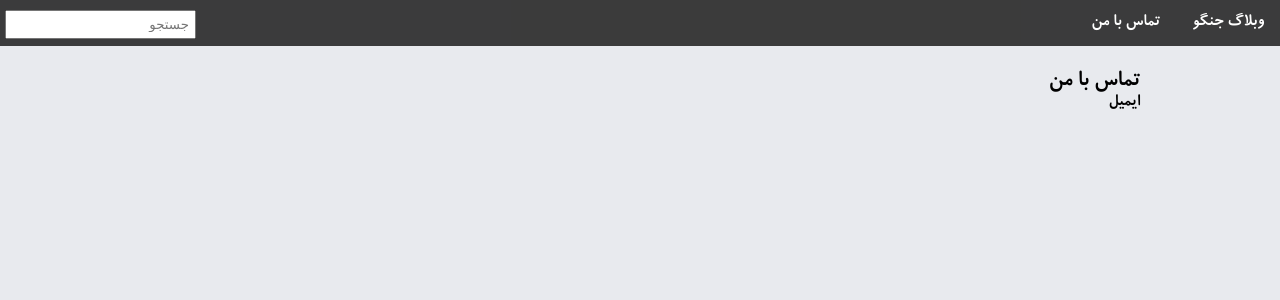
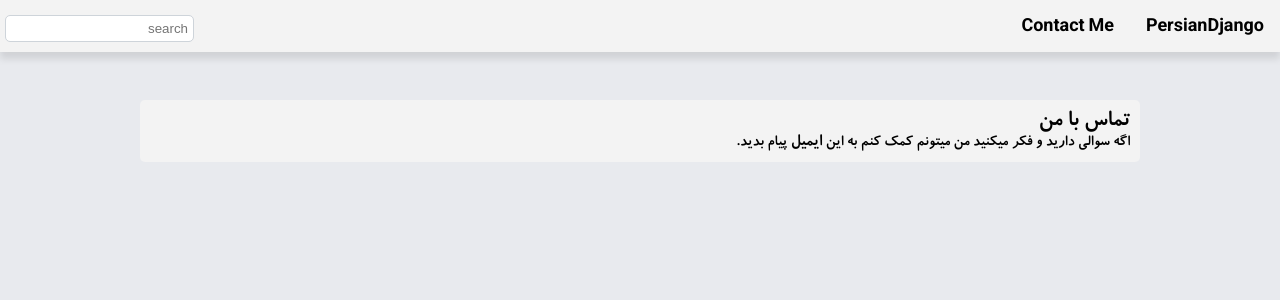
Before and after one commit to mjkahnamu2/DjangoBlog, a Django app: a page that uses templates/base.html in a window 1280 px wide. Shown: the top 300 px of the page. Run offline with Django 4.2, Linux system fonts and the light colour scheme.

Commit message:
add new css

```diff
--- a/blog/models.py
+++ b/blog/models.py
@@ -13,7 +13,7 @@ class Post(models.Model):
     title = models.CharField(max_length=200, unique=True)
     abstract = models.TextField(null=True)
     content = QuillField()
-    image = models.ImageField(upload_to='static/images')
+    image = models.ImageField(upload_to='static/images', blank=True)
     slug = models.SlugField(unique=True, allow_unicode=True)
     publish_date = models.DateTimeField()
     status = models.BooleanField(default=0)
--- a/static/css/style.css
+++ b/static/css/style.css
@@ -134,16 +134,17 @@ body{
 }
 .navbar{
     display: flex;
-    background-color: rgba(50,50,50, 0.95);
+    background-color: #F3F3F3;
     position: fixed;
     top: 0;
     width: 100%;
     display: block;
     transition: top 0.3s;
+    box-shadow: 0 7px 7px 0 rgba(0,0,0,0.1);
 }
 .navbar a{
     float: right;
-    color: #ffffff;
+    color: #000;
     text-align: left;
     padding: 14px 16px;
     text-decoration: none;
@@ -153,12 +154,21 @@ body{
 .navbar a:hover{
     color: #1A73E8;
 }
+.navbar .site-logo img{
+    height: calc( var(--header-height) - var(--su-2) * 2);
+}
 .search-input{
     padding: 5px;
     margin-top: 10px;
     position: absolute;
     right: auto;
     left: 5px;
+    -webkit-border-radius: 5px;
+    display: inline-block;
+    background-clip: padding-box;
+    border: 1px solid #ced4da;
+    height: auto;
+    margin-top: 15px;
 }
 hr{
     border-style: dashed;
--- a/templates/base.html
+++ b/templates/base.html
@@ -7,6 +7,8 @@
     <meta http-equiv="X-UA-Compatible" content="IE=edge">
     <meta name="viewport" content="width=device-width, initial-scale=1.0">
     <title>Django Blog</title>
+    <!-- fav-icon -->
+    <link rel="shortcut icon" type="image/png" href="{% static 'favicon.ico' %}"/>
     <!-- fonts -->
     <link rel="preconnect" href="https://fonts.googleapis.com">
     <link rel="preconnect" href="https://fonts.gstatic.com" crossorigin>
@@ -18,11 +20,11 @@
 <body class="content">
     <!-- navbar -->
     <div class="navbar">
-        <a href="{% url 'post_list' %}">وبلاگ جنگو</a>
-            <a href="{% url 'contact_me' %}">تماس با من</a>
-            <form action="{% url 'post_search' %}" method="get">
-                <input name='search' class="search-input" type="text" placeholder="جستجو">
-            </form>
+        <a href="{% url 'post_list' %}">PersianDjango</a>
+        <a href="{% url 'contact_me' %}">Contact Me</a>
+        <form action="{% url 'post_search' %}" method="get">
+            <input name='search' class="search-input" type="text" placeholder="search">
+        </form>
     </div>
     {% block content %}
     {% endblock %}
--- a/templates/blog/contact.html
+++ b/templates/blog/contact.html
@@ -3,10 +3,14 @@
 {% block content %}
     <style>
         .contact-section{
+            background-color: #F3F3F3;
+            max-width: 1000px;
             color: #000;
-            margin-top: 60px;
+            margin: auto;
+            margin-top: 100px;
             text-align: right;
             padding: 10px;
+            -webkit-border-radius: 5px;
         }
         .contact-section a{
             font-weight: bold;
@@ -17,15 +21,11 @@
             font-weight: bolder;
             color: 1A73E8;
         }
-        .contact-me{
-            max-width: 1000px;
-            margin: auto;
-        }
     </style>
     <section class="contact-section">
         <div class="contact-me">
             <h2>تماس با من</h2>
-            <a href="mailto: mj.kahnamuee@gmail.com">ایمیل </a>
+            <p>اگه سوالی دارید و فکر میکنید من میتونم کمک کنم به این <a href="mailto: mj.kahnamuee@gmail.com">ایمیل</a> پیام بدید.</p>
         </div>
     </section>
 {% endblock %}
```
Also changed, not shown: templates/blog/blog_detail.html (+9 -5 lines), templates/blog/blog_list.html (+5 -3 lines), templates/blog/search_post.html (+5 -3 lines), blog/migrations/0003_alter_post_image.py (added), static/favicon.ico (added).
